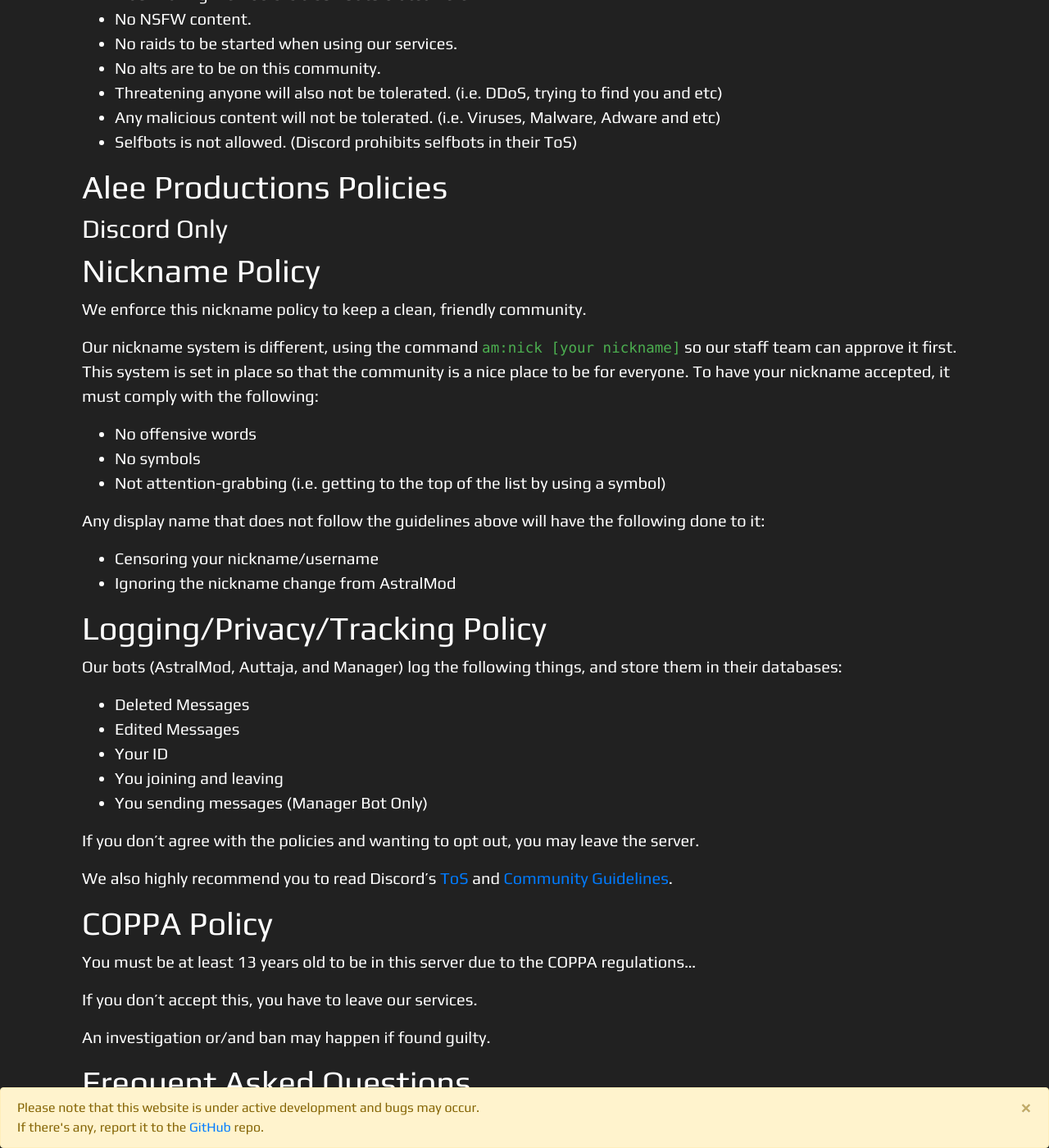
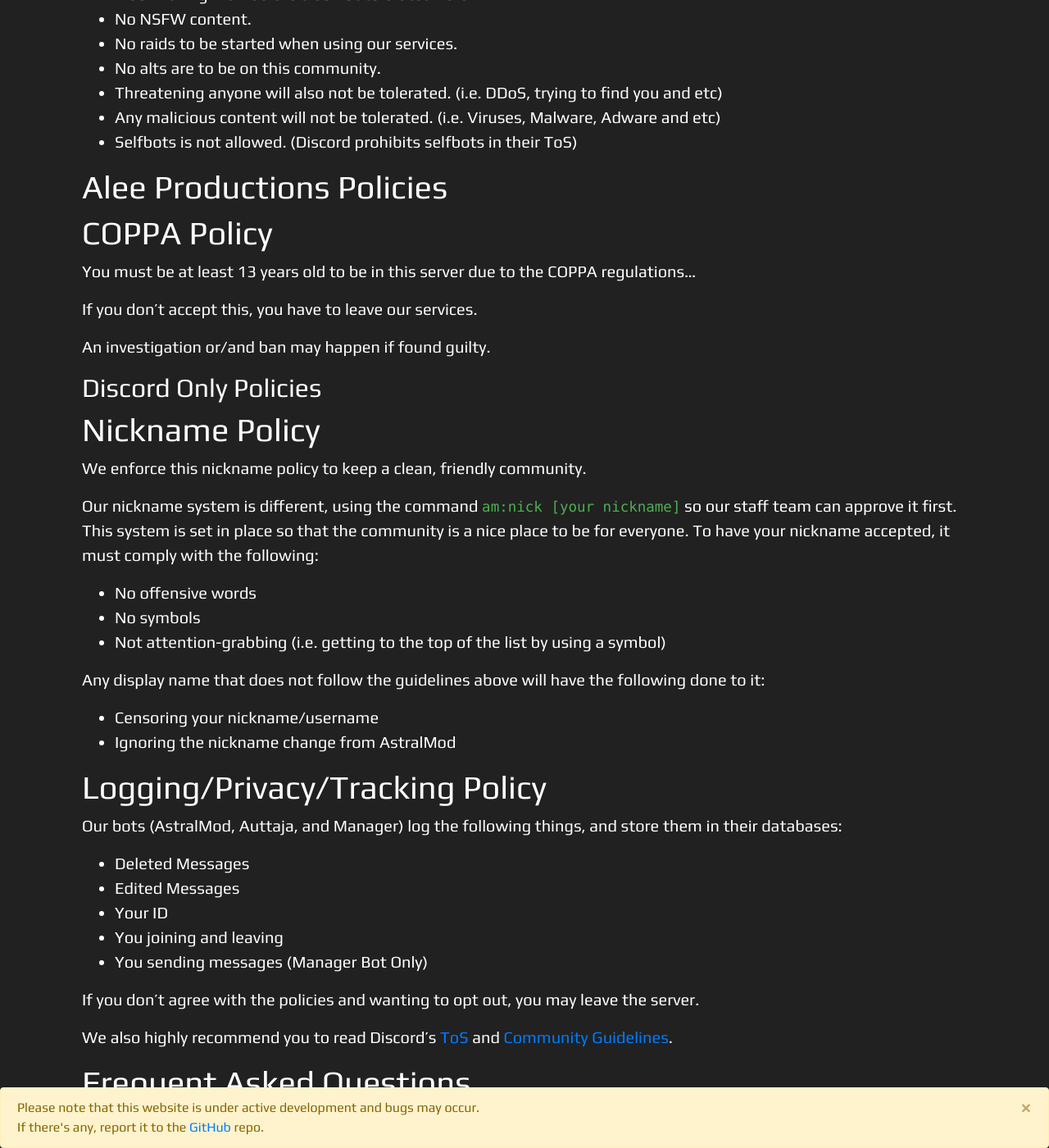
Before and after one commit to alee14-projects/website, a Jekyll site: the page built from tos.html, in a window 1280 px wide and 1400 px high, scrolled down 938 px. Shown: the whole window at 82% size. Built offline with Jekyll 4.4.1, drawn with Linux system fonts in a browser that asks for light colours; nearby versions of some CDN libraries.

Commit message:
Moved coppa

```diff
--- a/tos.html
+++ b/tos.html
@@ -50,9 +50,15 @@
             <li>Selfbots is not allowed. (Discord prohibits selfbots in their ToS)</li>
         </ul>
     </div>
-    <div id="discord-policy">
+    <div id="policy">
         <h1>Alee Productions Policies</h1>
-        <h2>Discord Only</h2>
+        <div id="coppa-policy">
+            <h1>COPPA Policy</h1>
+            <p>You must be at least 13 years old to be in this server due to the COPPA regulations…</p>
+            <p>If you don’t accept this, you have to leave our services.</p>
+            <p>An investigation or/and ban may happen if found guilty.</p>
+        </div>
+        <h2>Discord Only Policies</h2>
         <div id="discord-nickname">
             <h1>Nickname Policy</h1>
             <p>We enforce this nickname policy to keep a clean, friendly community.</p>
@@ -110,12 +116,6 @@
             </div>
         </div>
         <!-- Modal -->
-        <div id="coppa-policy">
-            <h1>COPPA Policy</h1>
-            <p>You must be at least 13 years old to be in this server due to the COPPA regulations…</p>
-            <p>If you don’t accept this, you have to leave our services.</p>
-            <p>An investigation or/and ban may happen if found guilty.</p>
-        </div>
     </div>
     <div id="FAQ">
         <h1>Frequent Asked Questions</h1>
```
